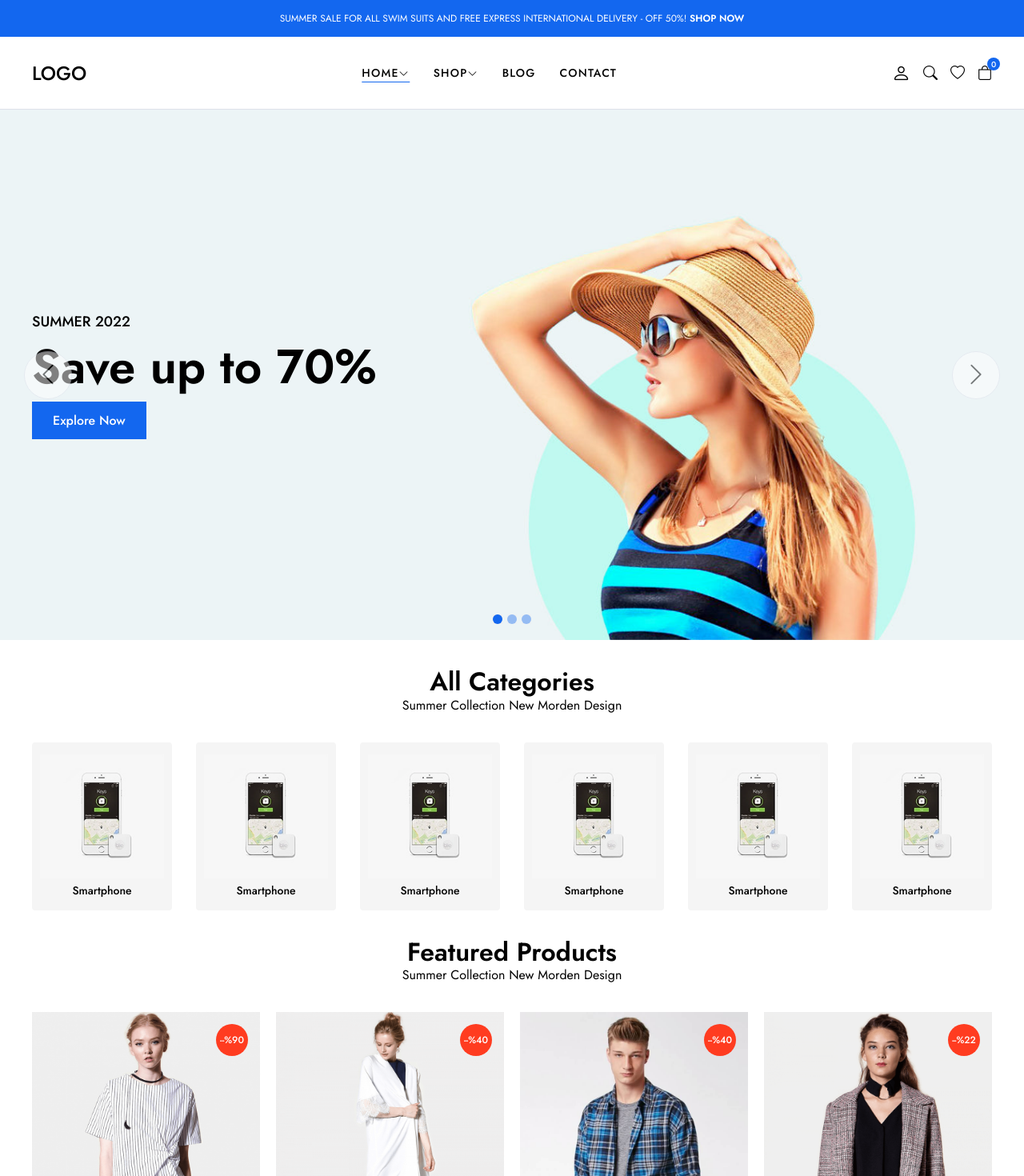
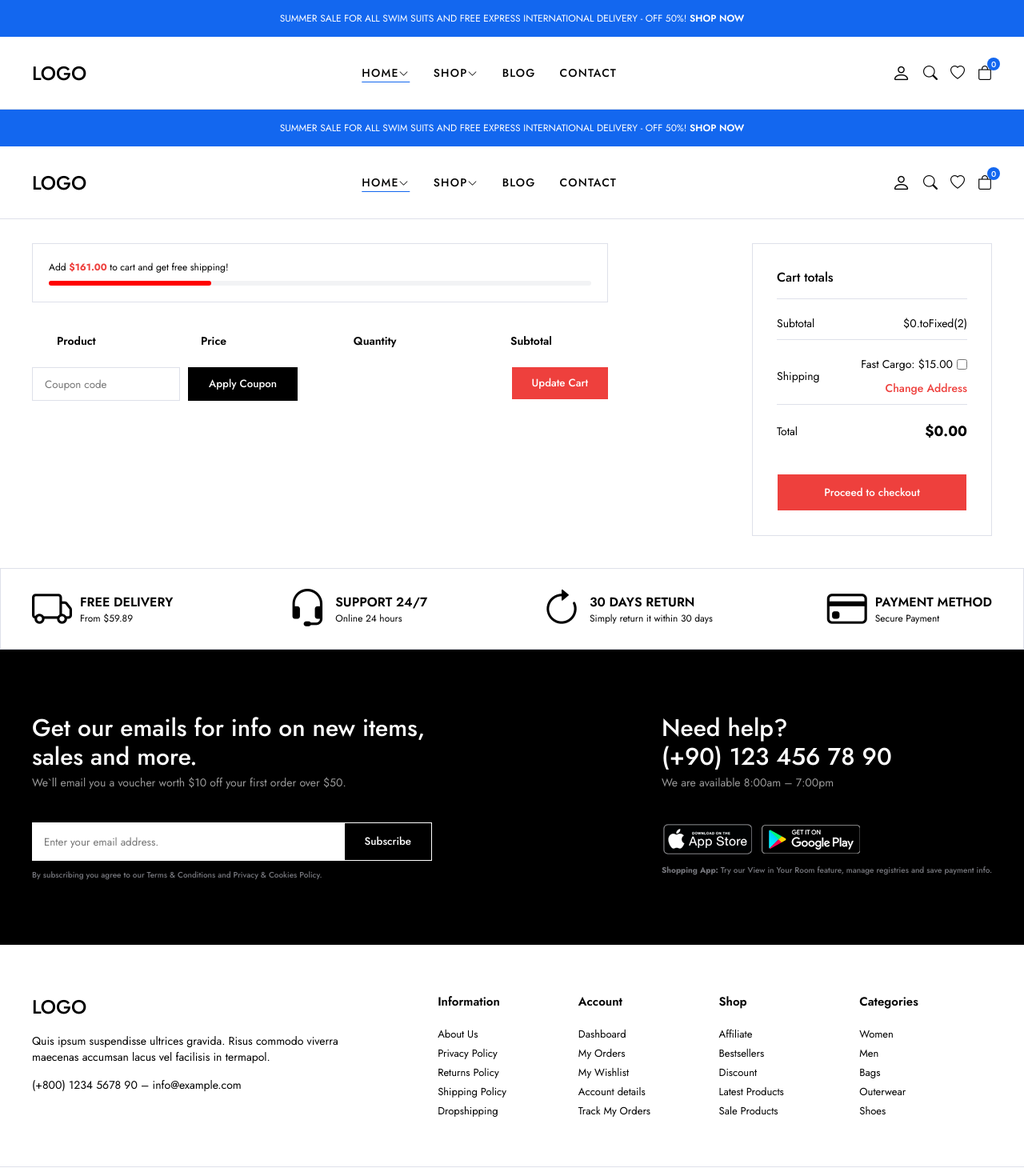
Before and after one commit to SBEGENJOV/E-Ticaret, a React (Vite) app in the folder frontend/: page / in a window 1280 px wide. Shown: the top 1470 px of the page at 80% size. Built offline with nearby package versions, Linux system fonts and the light colour scheme.

Commit message:
Sepet işlemleri bitti

```diff
--- a/frontend/src/App.jsx
+++ b/frontend/src/App.jsx
@@ -1,22 +1,22 @@
 import "./App.css"
 import React from "react"
-import HomePage  from "./component/Pages/HomePage"
+// import HomePage  from "./component/Pages/HomePage"
 //  import ShopPage  from "./Pages/ShopPage"
 // import ContactPage  from "./Pages/ContactPage"
 // import BlogDetailsPage from "./component/Pages/BlogDetailsPage"
 // import ProductDetailsPage from "./component/Pages/ProductDetailsPage "
 // import AuthPage from "./component/Pages/AuthPage"
-// import CartPage from "./component/Cart/CartPage "
+import CartPage from "./component/Cart/CartPage "
 
 
 function App() {
     return (
     <React.Fragment>
-      <HomePage/>
+      {/* <HomePage/>  */}
       {/* <ShopPage/> */}
       {/* <ContactPage/>   */}
       {/* <AuthPage/>  */}
-      {/* <CartPage/> */}
+      <CartPage/>
       {/* <BlogDetailsPage/> */}
       {/* <ProductDetailsPage/> */}
     </React.Fragment>
--- a/frontend/src/component/Cart/CartItem.jsx
+++ b/frontend/src/component/Cart/CartItem.jsx
@@ -1,17 +1,28 @@
-const CartItem = () => {
+import PropTypes from "prop-types";
+import { useContext } from "react";
+import CartProvider, { CartContext } from "../../context/CartProvider";
+
+const CartItem = ({cartItem}) => {
+
+  const {removeFromCart} = useContext(CartContext)
+
     return (
       <tr className="cart-item">
         <td></td>
         <td className="cart-image">
-          <img src="img/products/product1/1.png" alt="" />
-          <i className="bi bi-x delete-cart" data-id="1"></i>
+          <img src={cartItem.img.singleImage} alt="" />
+          <i className="bi bi-x delete-cart" onClick={()=>{removeFromCart(cartItem.id)}}></i>
         </td>
-        <td>Analogue Resin Strap</td>
-        <td>$108.00</td>
-        <td className="product-quantity">1</td>
-        <td className="product-subtotal">$108.00</td>
+        <td>{cartItem.name}</td>
+        <td>${cartItem.price.newPrice}</td>
+        <td className="product-quantity">{cartItem.quantity}</td>
+        <td className="product-subtotal">${(cartItem.price.newPrice * cartItem.quantity).toFixed(2)}</td>
       </tr>
     );
   };
 
   export default CartItem;
+
+  CartItem.propTypes = {
+    cartItem: PropTypes.object,
+  };
--- a/frontend/src/component/Cart/CartTable.jsx
+++ b/frontend/src/component/Cart/CartTable.jsx
@@ -1,6 +1,10 @@
+import { useContext } from "react";
 import CartItem from "./CartItem";
+import { CartContext } from "../../context/CartProvider";
 
 const CartTable = () => {
+  const { cartItems } = useContext(CartContext);
+
   return (
     <table className="shop-table">
       <thead>
@@ -14,8 +18,9 @@ const CartTable = () => {
         </tr>
       </thead>
       <tbody className="cart-wrapper">
-        <CartItem />
-        <CartItem />
+        {cartItems.map((item) => (
+          <CartItem cartItem={item} key={item.id}/>
+        ))}
       </tbody>
     </table>
   );
--- a/frontend/src/component/Cart/CartTotals.jsx
+++ b/frontend/src/component/Cart/CartTotals.jsx
@@ -1,4 +1,28 @@
+import { useContext,useState } from "react";
+import { CartContext } from "../../context/CartProvider";
+
 const CartTotals = () => {
+
+ const [fastCargoCheched, setFastCargoCheched] = useState(false)
+
+  const {cartItems}= useContext(CartContext)
+  const cartItemTotals = cartItems.map((item) => {
+    const itemTotal = item.price.newPrice * item.quantity;
+
+    return itemTotal;
+  });
+
+  const subTotals = cartItemTotals.reduce((previousValue, currentValue) => {
+    return previousValue + currentValue;
+  }, 0);
+
+
+  const cargoFee = 15;
+
+  const cartTotals = fastCargoCheched
+    ? (subTotals + cargoFee).toFixed(2)
+    : subTotals.toFixed(2);
+
     return (
       <div className="cart-totals">
         <h2>Cart totals</h2>
@@ -7,7 +31,7 @@ const CartTotals = () => {
             <tr className="cart-subtotal">
               <th>Subtotal</th>
               <td>
-                <span id="subtotal">$316.00</span>
+                <span id="subtotal">${subTotals}.toFixed(2)</span>
               </td>
             </tr>
             <tr>
@@ -17,7 +41,7 @@ const CartTotals = () => {
                   <li>
                     <label>
                       Fast Cargo: $15.00
-                      <input type="checkbox" id="fast-cargo" />
+                      <input type="checkbox" id="fast-cargo" checked={fastCargoCheched} onChange={()=>{setFastCargoCheched(!fastCargoCheched)}}/>
                     </label>
                   </li>
                   <li>
@@ -29,7 +53,7 @@ const CartTotals = () => {
             <tr>
               <th>Total</th>
               <td>
-                <strong id="cart-total">$316.00</strong>
+                <strong id="cart-total">${cartTotals}</strong>
               </td>
             </tr>
           </tbody>
--- a/frontend/src/component/Layout/Header/Header.jsx
+++ b/frontend/src/component/Layout/Header/Header.jsx
@@ -1,7 +1,9 @@
+import { CartContext } from "../../../context/CartProvider";import { useContext } from "react";
 import "./Header.css"
 import PropTypes from "prop-types";
 
 export default function Header({setIsSearchShow}) {
+  const {cartItems} = useContext(CartContext);
   return (
     <header>
     <div className="global-notification">
@@ -190,7 +192,7 @@ export default function Header({setIsSearchShow}) {
               <div className="header-cart">
                 <a href="cart.html" className="header-cart-link">
                   <i className="bi bi-bag"></i>
-                  <span className="header-cart-count">0</span>
+                  <span className="header-cart-count">{cartItems.length}</span>
                 </a>
               </div>
             </div>
--- a/frontend/src/component/Product/Product-Item.jsx
+++ b/frontend/src/component/Product/Product-Item.jsx
@@ -1,16 +1,16 @@
 //import { useState } from "react";
+import { useContext } from "react";
 import "./Product-Item.css";
 import PropTypes from "prop-types";
+import { CartContext } from "../../context/CartProvider";
 
-const ProductItem = ({productItem, setCartItems}) => {
+const ProductItem = ({productItem}) => {
+const {cartItems,addToCart}=useContext(CartContext)
 
-  const addToCart = (cartItem) => {
-    setCartItems((prevCart)=>[...prevCart,cartItem])
-  };
-
+const filteredCart=cartItems.find((cartItem) =>cartItem.id===productItem.id);
   return (
     <div className="product-item glide__slide glide__slide--active">
-      <div className="product-image">
+        <div className="product-image">
         <a href="#">
           <img src={productItem.img.singleImage} alt="" className="img1" />
           <img src={productItem.img.thumbs[1]} alt="" className="img2" />
@@ -41,9 +41,11 @@ const ProductItem = ({productItem, setCartItems}) => {
           <strong className="new-price">${productItem.price.newPrice.toFixed(2)}</strong>
           <span className="old-price">${productItem.price.oldPrice.toFixed(2)}</span>
         </div>
-        <span className="product-discount">--%{productItem.discount}</span>
+        <span className="product-discount">%{productItem.discount}</span>
         <div className="product-links">
-          <button onClick={()=>addToCart(productItem)} className="add-to-cart">
+          <button onClick={()=>addToCart(productItem)}
+          disabled={filteredCart}
+          className="add-to-cart">
             <i className="bi bi-basket-fill"></i>
           </button>
           <button>
--- a/frontend/src/component/Product/Product.jsx
+++ b/frontend/src/component/Product/Product.jsx
@@ -31,8 +31,6 @@ PrevBtn.propTypes = {
 
 const Product = () => {
   const [products] = useState(productData);
-  const [cartItems, setCartItems] = useState([])
-  console.log(cartItems);
 
   const sliderSettings = {
     dots: false,
@@ -67,9 +65,9 @@ const Product = () => {
           <p>Summer Collection New Morden Design</p>
         </div>
         <div className="product-wrapper product-carousel">
-        <Slider {...sliderSettings}>
+          <Slider {...sliderSettings}>
             {products.map((product) => (
-              <ProductItem productItem={product} setCartItems={setCartItems} key={product.id} />
+              <ProductItem productItem={product} key={product.id} />
             ))}
           </Slider>
         </div>
--- /dev/null
+++ b/frontend/src/context/CartProvider.jsx
@@ -0,0 +1,45 @@
+import { createContext, useEffect, useState } from "react";
+import PropTypes from "prop-types";
+
+export const CartContext = createContext();
+
+const CartProvider = ({ children }) => {
+  const [cartItems, setCartItems] = useState(localStorage.getItem("cartItems") ? JSON.parse(localStorage.getItem("cartItems")) : []);
+
+  useEffect(() => {
+    localStorage.setItem("cartItems", JSON.stringify(cartItems));
+  }, [cartItems]);
+
+  const addToCart = (cartItem) => {
+    // setCartItems([...cartItems, cartItem]); 1. yol
+    setCartItems((prevCart) => [...prevCart, {
+      ...cartItem,quantity:cartItem.quantity ? cartItem.quantity:1,
+    },
+  ]);
+  };
+
+  const removeFromCart = (itemId) => {
+    const filteredCartItems =cartItems.filter((cartItem) => {
+      return cartItem.id !== itemId;
+    });
+    setCartItems(filteredCartItems)
+  }
+
+  return (
+    <CartContext.Provider
+      value={{
+        cartItems,
+        addToCart,
+        removeFromCart,
+      }}
+    >
+      {children}
+    </CartContext.Provider>
+  );
+};
+
+export default CartProvider;
+
+CartProvider.propTypes = {
+  children: PropTypes.node,
+};
--- a/frontend/src/main.jsx
+++ b/frontend/src/main.jsx
@@ -1,12 +1,15 @@
 import ReactDOM from 'react-dom/client'
 import App from './App.jsx'
 import MainLayout from './layout/MainLayout.jsx'
+import CartProvider from './context/CartProvider.jsx';
 import "slick-carousel/slick/slick.css";
+import './index.css'
 import "slick-carousel/slick/slick-theme.css";
-import './index.css'
 
 ReactDOM.createRoot(document.getElementById('root')).render(
+   <CartProvider>
     <MainLayout >
     <App />
     </MainLayout>
+   </CartProvider>
 )
```
